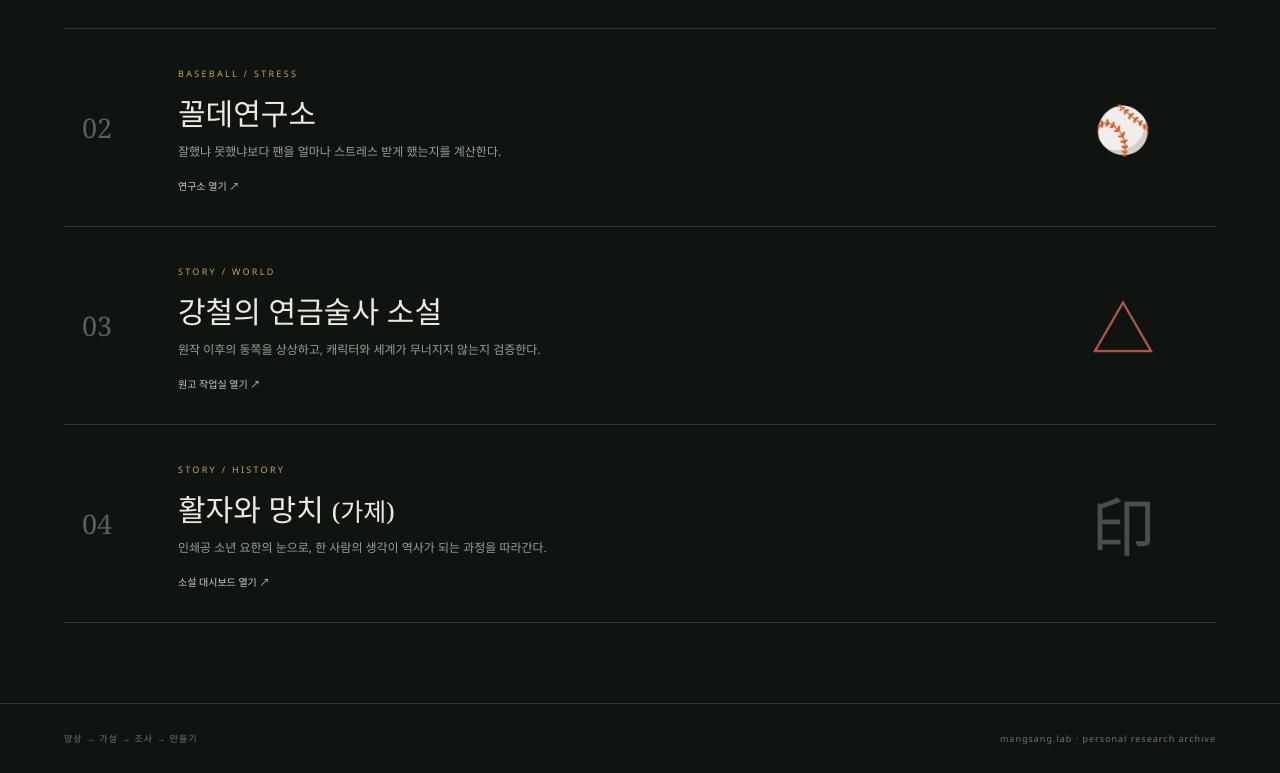
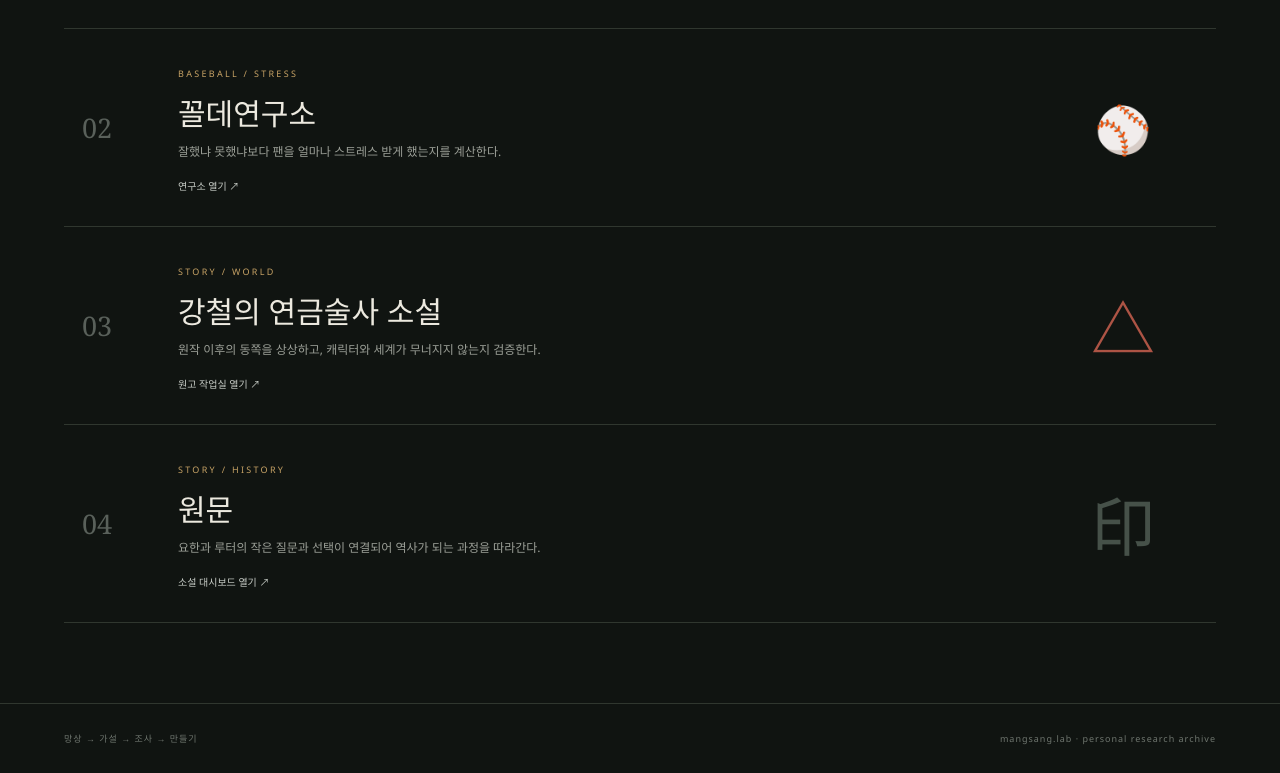
Before and after one commit to gtjdbfla/macro-flow-dashboard, a plain HTML site: page home/index.html in a window 1280 px wide. Shown: the part 839-1612 px from the top of the page. Drawn offline with Linux system fonts and the light colour scheme.

Commit message:
Rename religion novel home entry to Wonmun

```diff
--- a/home/index.html
+++ b/home/index.html
@@ -20,7 +20,7 @@
       <a class="project macro" href="./macro/"><div class="number">01</div><div class="project-copy"><span>MARKET / DATA</span><h2>매크로 분석</h2><p>시장 자금의 흐름과 AI 투자 사이클을 데이터로 추적한다.</p><strong>대시보드 열기 ↗</strong></div><div class="glyph">↗</div></a>
       <a class="project lotte" href="./ggolde/"><div class="number">02</div><div class="project-copy"><span>BASEBALL / STRESS</span><h2>꼴데연구소</h2><p>잘했냐 못했냐보다 팬을 얼마나 스트레스 받게 했는지를 계산한다.</p><strong>연구소 열기 ↗</strong></div><div class="glyph">⚾</div></a>
       <a class="project fma" href="./east/"><div class="number">03</div><div class="project-copy"><span>STORY / WORLD</span><h2>강철의 연금술사 소설</h2><p>원작 이후의 동쪽을 상상하고, 캐릭터와 세계가 무너지지 않는지 검증한다.</p><strong>원고 작업실 열기 ↗</strong></div><div class="glyph">△</div></a>
-      <a class="project religion" href="./religion/"><div class="number">04</div><div class="project-copy"><span>STORY / HISTORY</span><h2>활자와 망치 <small>(가제)</small></h2><p>인쇄공 소년 요한의 눈으로, 한 사람의 생각이 역사가 되는 과정을 따라간다.</p><strong>소설 대시보드 열기 ↗</strong></div><div class="glyph">印</div></a>
+      <a class="project religion" href="./religion/"><div class="number">04</div><div class="project-copy"><span>STORY / HISTORY</span><h2>원문</h2><p>요한과 루터의 작은 질문과 선택이 연결되어 역사가 되는 과정을 따라간다.</p><strong>소설 대시보드 열기 ↗</strong></div><div class="glyph">印</div></a>
     </section>
   </main>
   <footer><span>망상 → 가설 → 조사 → 만들기</span><span>mangsang.lab · personal research archive</span></footer>
```
